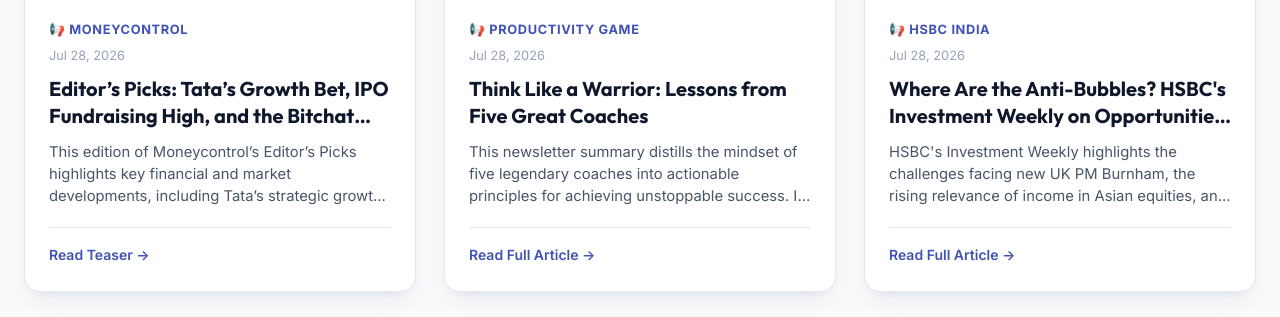
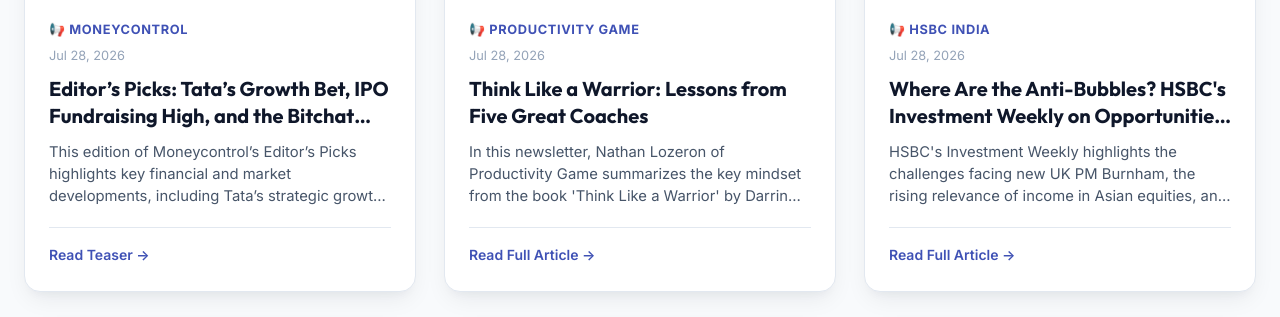
Before and after one commit to vampcoder/daily-newsletters, a Jekyll site: the page built from index.md, in a window 1280 px wide and 900 px high, scrolled down 5570 px, cut to the strip 117-434 px from the top of the window. Built offline with Jekyll 4.4.1, drawn with Linux system fonts in a browser that asks for light colours; some of the changed lines change nothing that is shown.

Commit message:
Update newsletter: [Productivity Game] Summary: Think Like a Warrior

```diff
--- a/_posts/2026-07-28-productivity-game-summary-think-like-a-warrior.md
+++ b/_posts/2026-07-28-productivity-game-summary-think-like-a-warrior.md
@@ -4,7 +4,7 @@
 date: 2026-07-28 11:42:36 +0000
 source: "Productivity Game"
 category: "Productivity"
-excerpt: "This newsletter summary distills the mindset of five legendary coaches into actionable principles for achieving unstoppable success. It emphasizes staying present, dropping entitlement, and maintaining humility through daily self-reflection."
+excerpt: "In this newsletter, Nathan Lozeron of Productivity Game summarizes the key mindset from the book 'Think Like a Warrior' by Darrin Donnelly, drawing lessons from five great coaches. The summary emphasizes focusing on the present, avoiding entitlement, and practicing daily self-reflection to achieve unstoppable success."
 theme_gradient: "linear-gradient(135deg, #9c27b0 0%, #7b1fa2 100%)"
 image: "https://embed.filekitcdn.com/e/8UGoEYUY8hNJcBFmksRBVo/9YXBFxf52qdCnkP2SfTEx"
 video_url: "https://5463b514.click.convertkit-mail4.com/r8u65ewg72hoh36085vt2hdxekqegb7hxw8/g3hnh5hm4en7d2crh9/aHR0cHM6Ly93d3cueW91dHViZS5jb20vd2F0Y2g_dj0zU21KSGJUNFJBdw=="
@@ -12,8 +12,8 @@
 is_summary: false
 key_takeaways:
   - "Stop wasting effort reliving the past or worrying about the future."
-  - "Drop any attitude of entitlement; stay humble about your progress."
-  - "Practice daily self-reflection with two questions: Did I give my fullest attention to my work today? Did I bring the best possible attitude while doing it?"
+  - "Eliminate any attitude of entitlement; stay humble."
+  - "Daily practice: every night ask if you gave your fullest attention and brought the best attitude to your work."
 ---
 
 **“Tough times never last and champions recognize that.” – Darrin Donnelly**  In this summary, you'll learn a mindset from **five great coaches** that leads to unstoppable success.
@@ -29,12 +29,6 @@
 
 ---
 
-)*
-
-
-
-
-
 ](https://5463b514.click.convertkit-mail4.com/r8u65ewg72hoh36085vt2hdxekqegb7hxw8/3ohphkh3eqr626frhn/aHR0cHM6Ly9saW5rLm9tYW5lLm1lZGlhL3Byb2R1Y3Rpdml0eS1nYW1lLXRlbXBsYWZ5LWp1bHk=)
 
 |  |.
```
